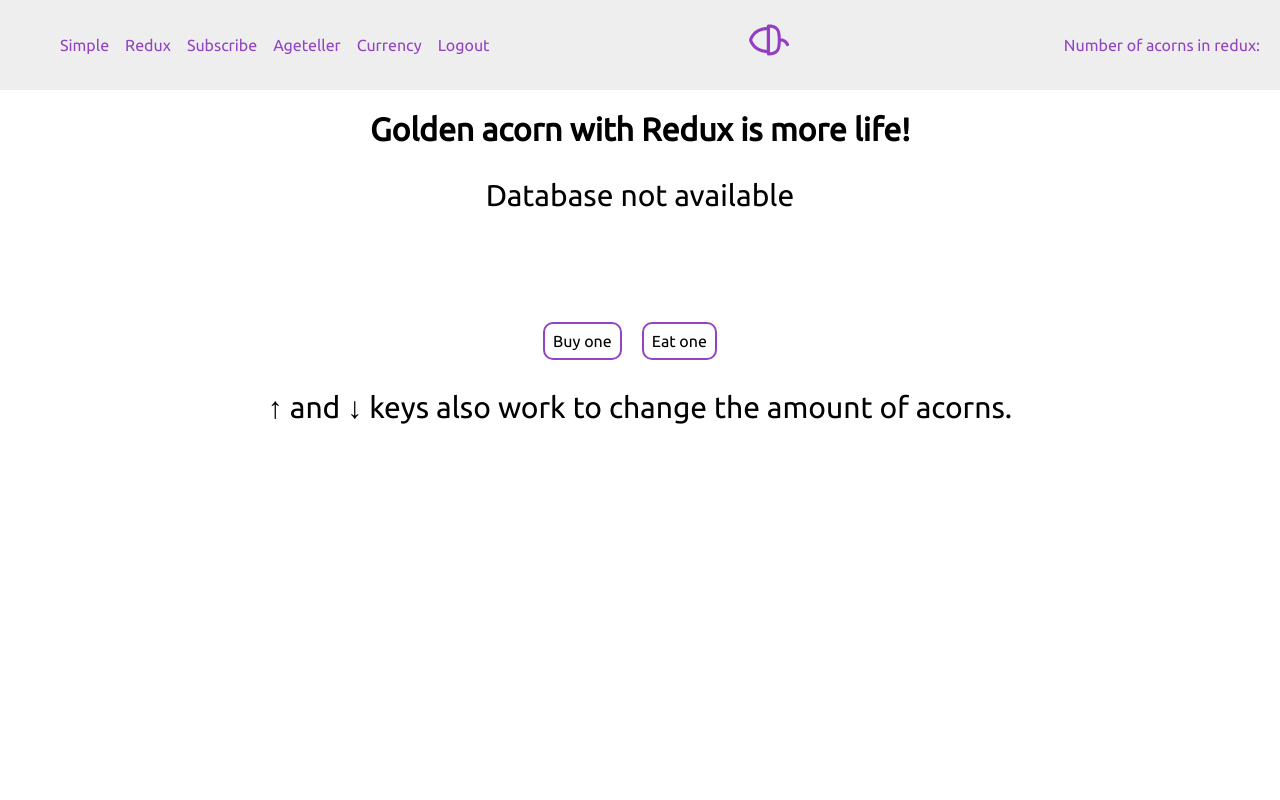
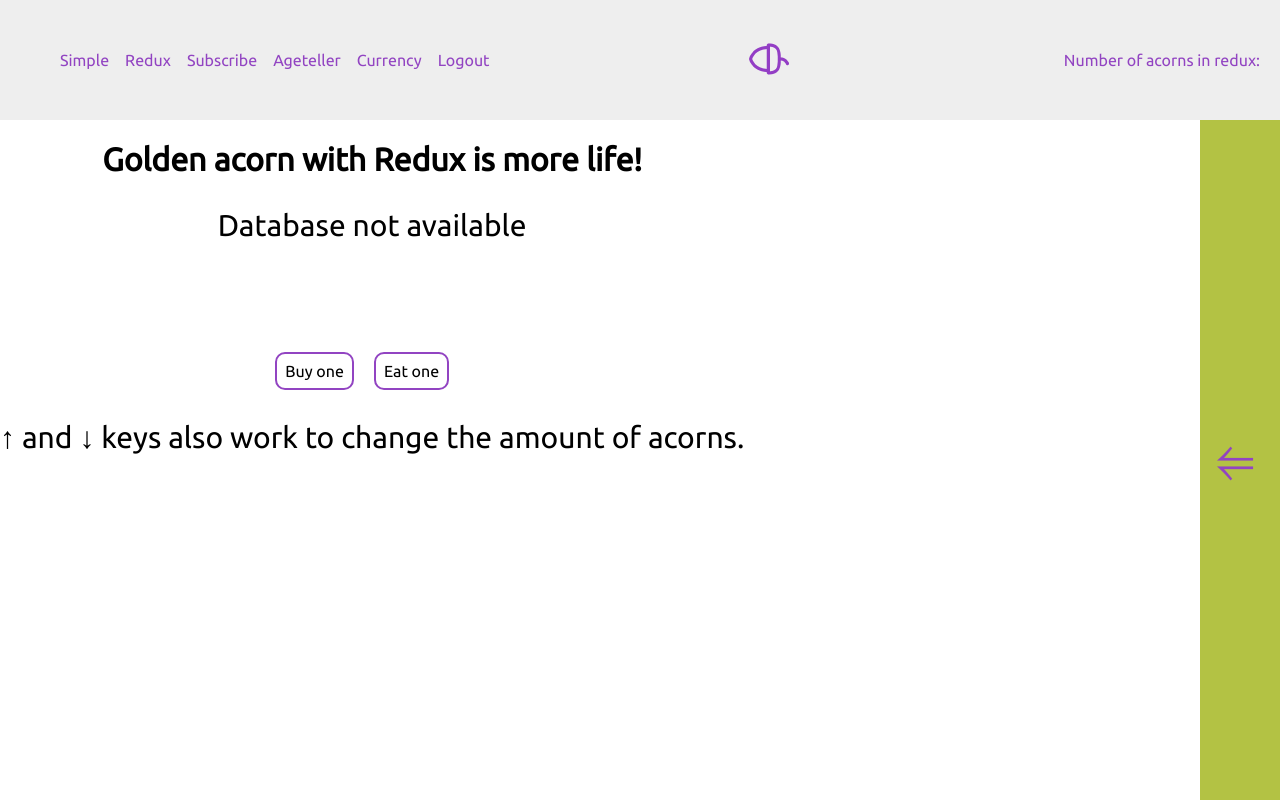
Before and after one commit to bbosze/golden-acorns, a React app: page /redux in a window 1280 px wide. Built offline with nearby package versions, Linux system fonts and the light colour scheme; no server answers.

Commit message:
animated sidebar added

```diff
--- a/src/App.scss
+++ b/src/App.scss
@@ -1,4 +1,8 @@
 @import url('https://fonts.googleapis.com/css?family=Ubuntu');
+
+html, body, #root {
+  height: 100%;
+}
 
 body {
   margin: 0;
@@ -21,6 +25,10 @@ body {
   padding: 20px;
   color: #9244C2;
   background: #eee;
+  height: 7%;
+  display: flex;
+  align-items: center;
+  height: 10%;
 }
 
 a {
@@ -42,7 +50,6 @@ a {
   cursor: pointer;
   outline: inherit;
   margin-right: 20px;
-
 }
 
 .button:hover {
@@ -82,9 +89,7 @@ header {
   display: flex;
   justify-content: space-between;
 }
-.menu-items-list {
 
-}
 .menu-item {
   list-style-type: none;
   margin-right: 1rem;
@@ -121,6 +126,10 @@ header {
   display: none;
 }
 
+.menu-items-list {
+  display: flex;
+}
+
 @media (max-width:768px)
 {
   .toggle
@@ -130,6 +139,8 @@ header {
 .menu-items-list
 {
   width: 100%;
+  background: #c28b44;
+  flex-direction: column;
 }
 .menu-item
 {
@@ -236,3 +247,44 @@ form>p {
   text-align: center;
   font-size: 1rem;
 }
+
+.maincontainer {
+  display: flex;
+  justify-content: space-between;
+  min-height: 85%;
+}
+
+.sidebar {
+  background: #b3c244;
+  margin: 0;
+  font-size: 3rem;
+  display: flex;
+  align-items: center;
+  padding-left: 1rem;
+}
+
+.active {
+  width: 20rem;
+  -webkit-transition:width 300ms ease-out;
+  -moz-transition:width 300ms ease-out;
+  -o-transition:width 300ms ease-out;
+  transition:width 300ms ease-out;
+}
+
+.inactive {
+  width: 4rem;
+  -webkit-transition:width 300ms ease-in;
+  -moz-transition:width 300ms ease-in;
+  -o-transition:width 300ms ease-in;
+  transition:width 300ms ease-in;
+}
+
+.sidebar-button {
+  background: none;
+  color: #9244C2;
+  border: 0;
+  font: inherit;
+  cursor: pointer;
+  outline: inherit;
+  padding: 0;
+}
--- a/src/components/Ageteller.js
+++ b/src/components/Ageteller.js
@@ -1,6 +1,4 @@
 import React, { Component } from 'react';
-import Header from './Header';
-
 
 class Ageteller extends Component {
   constructor(props) {
@@ -9,8 +7,6 @@ class Ageteller extends Component {
       date: '',
       age: null,
     }
-    this.handleChange = this.handleChange.bind(this);
-    this.handleSubmit = this.handleSubmit.bind(this);
   }
 
   calculateAge(date) {
@@ -20,19 +16,20 @@ class Ageteller extends Component {
       let age = (now.getTime() - birth.getTime())/1000 / 60 / 60 /24 / 365;
       let years = Math.floor(age)
       age -= years
+      console.log(age);
       let months = Math.floor(age * 12);
       return `${years} years, ${months} months`;
     }
   }
 
-  handleSubmit(event) {
+  handleSubmit = (event) => {
     event.preventDefault();
     this.setState({
       age: this.calculateAge(this.state.date),
     })
   }
 
-  handleChange(event) {
+  handleChange = (event) => {
     const date = event.target.value;
     this.setState({
       date: date
@@ -41,8 +38,7 @@ class Ageteller extends Component {
 
   render() {
     return (
-      <div className="App">
-        <Header />
+      <React.Fragment>
         <form
           className="form"
           onSubmit={this.handleSubmit}
@@ -61,7 +57,7 @@ class Ageteller extends Component {
           />
         </form>
         <p>{(typeof this.state.age === 'string') ? `You have been able to eat acorns for ${this.state.age}.` : ''}</p>
-      </div>
+      </React.Fragment>
     )
   }
 
--- /dev/null
+++ b/src/components/App.js
@@ -0,0 +1,21 @@
+import React, { Component } from 'react';
+import Header from './Header';
+import Sidebar from './Sidebar';
+import Router from "./Router";
+
+
+const App = () => {
+  return(
+  <React.Fragment>
+      <Header />
+      <div className="maincontainer">
+        <div className="App">
+          <Router />
+        </div>
+        <Sidebar />
+      </div>
+  </React.Fragment>
+  );
+}
+
+export default App;
--- a/src/components/Currency.js
+++ b/src/components/Currency.js
@@ -1,7 +1,5 @@
 import React, { Component } from 'react';
-import Header from './Header';
 import getCurrencyData from './helpers/getcurrencydata'
-
 
 
 class Currency extends Component {
@@ -42,8 +40,7 @@ class Currency extends Component {
 
   render() {
     return (
-      <div className="App">
-        <Header />
+      <React.Fragment>
         <h2>Currences in Euro*</h2>
         <p className="footnote">*From European Central Bank</p>
         <p>{ this.state.time }</p>
@@ -65,7 +62,7 @@ class Currency extends Component {
         <p>
           {this.state.selectedRate} {this.state.selectedCurrency}
         </p>
-      </div>
+      </React.Fragment>
     )
   }
 
--- a/src/components/Header.js
+++ b/src/components/Header.js
@@ -4,12 +4,6 @@ import logo from '../logo.svg';
 import Navbar from './Navbar'
 
 class Header extends Component {
-  activateMenuBar() {
-    let menuItems = document.querySelectorAll('.menu-item')
-    menuItems.forEach((e) => {
-      e.classList.toggle('active')
-    })
-  }
   render() {
     return (
       <header className="App-header">
--- a/src/components/ReduxGoldenAcornApp.js
+++ b/src/components/ReduxGoldenAcornApp.js
@@ -1,6 +1,5 @@
 import React, { Component } from 'react';
 import { connect } from 'react-redux';
-import Header from './Header';
 import Button from './Button';
 import { dispatchEat, dispatchBuy } from './actions/actions'
 import putAcornData from './helpers/putacorndata'
@@ -42,13 +41,12 @@ class ReduxGoldenAcornApp extends Component {
   }
   render() {
     return (
-      <div className="App">
-        <Header />
+      <React.Fragment>
         <h1>Golden acorn with Redux is more life!</h1>
         <Display acorns={ this.props.count }/>
         <Button buyOne={this.buyOne} eatOne={this.eatOne}/>
         <p className="arrow-info">&uarr; and &darr; keys also work to change the amount of acorns.</p>
-      </div>
+      </React.Fragment>
     );
   }
 }
--- a/src/components/Router.js
+++ b/src/components/Router.js
@@ -8,12 +8,8 @@ import Currency from './Currency';
 import Welcome from './Welcome';
 
 
-
-
-
 const Router = () => (
   <BrowserRouter>
-
       <Switch>
         <Route exact path="/" component={Welcome} />
         <Route exact path="/index" component={Subscribe} />
--- /dev/null
+++ b/src/components/Sidebar.js
@@ -0,0 +1,29 @@
+import React, { Component } from 'react';
+
+class Sidebar extends Component {
+  constructor(props) {
+    super(props);
+    this.state = {
+      active: 'inactive',
+    }
+  }
+  activateSidebar = () => {
+    let sidebar = (this.state.active === "inactive") ? "active" : "inactive";
+    this.setState({active: sidebar,})
+  }
+
+  render() {
+    return(
+      <aside className={'sidebar ' + this.state.active }>
+        <button
+          className="sidebar-button"
+          onClick={this.activateSidebar}
+          >
+          &#10594;
+        </button>
+      </aside>
+    )
+  }
+}
+
+export default Sidebar;
--- a/src/components/SimpleGoldenAcornApp.js
+++ b/src/components/SimpleGoldenAcornApp.js
@@ -1,5 +1,4 @@
 import React, { Component } from 'react';
-import Header from './Header';
 import Button from './Button';
 import Display  from './Display';
 import getInitialState from './helpers/getinitialstate'
@@ -44,13 +43,12 @@ class SimpleGoldenAcornApp extends Component {
 
   render() {
     return (
-      <div className="App" >
-        <Header />
+      <React.Fragment>
         <h1>Golden acorn is life!</h1>
         <Display acorns={ this.state.acorns }/>
         <Button buyOne={this.buyOne} eatOne={this.eatOne}/>
         <p className="arrow-info">&uarr; and &darr; keys also work to change the amount of acorns.</p>
-      </div>
+      </React.Fragment>
     );
   }
 }
--- a/src/components/Subscribe.js
+++ b/src/components/Subscribe.js
@@ -1,9 +1,9 @@
 import React, { Component } from 'react';
-import Header from './Header';
 import '../App.css';
 import inputValidator from './helpers/inputvalidator';
 import passwordValidator from './helpers/passwordvalidator';
 import rePasswordValidator from './helpers/reenter-passwordvalidator';
+import getUser from './helpers/getuser';
 
 
 let addUser = (user) => {
@@ -18,25 +18,6 @@ let addUser = (user) => {
       password: user.password,
     })
   }).then(response=>response.json())
-}
-
-let getUser = () => {
-  return fetch(`http://localhost:9000/users`)
-    .then(response => {
-      if (response.ok) {
-        return Promise.resolve(response);
-      }
-      else {
-        return Promise.reject(new Error('Failed to load'));
-      }
-    })
-    .then(response => response.json())
-    .then(data => {
-        return data;
-    })
-    .catch(function(error) {
-        console.log(`Error: ${error.message}`);
-  });
 }
 
 const patterns = {
@@ -105,8 +86,7 @@ class Subscribe extends Component {
 
   render() {
     return (
-      <div className="App">
-        <Header />
+      <React.Fragment>
         <h1>Subscribe now for many new acorns!</h1>
         <form
           onSubmit={this.handleSubmit}
@@ -138,13 +118,13 @@ class Subscribe extends Component {
               value={this.state.reenter}
               onChange={this.handleChange}
             /> */}
-            {/* <p>Password must match the previously entered password</p>
+            <p>Password must match the previously entered password</p>
             <input
             className={'submitbutton ' + this.state.btnValid }
             type="submit"
             value="Submit"
             onSubmit={this.handleSubmit}
-          /> */}
+          />
         </form>
         <p>Recently subscribed users:
         </p>
@@ -152,7 +132,7 @@ class Subscribe extends Component {
           this.state.users.map(users => <li key={users.email}> {users.email} </li>)
           }
         </ul>
-      </div>
+      </React.Fragment>
     );
   }
 }
--- a/src/components/helpers/getinitialstate.js
+++ b/src/components/helpers/getinitialstate.js
@@ -17,4 +17,4 @@ function getInitialState(url) {
     });
 }
 
-export default getInitialState
+export default getInitialState;
--- /dev/null
+++ b/src/components/helpers/getuser.js
@@ -0,0 +1,21 @@
+function getUser() {
+  return fetch(`http://localhost:9000/users`)
+  .then(response => {
+    if (response.ok) {
+      return Promise.resolve(response);
+    }
+    else {
+      return Promise.reject(new Error('Failed to load'));
+    }
+  })
+  .then(response => response.json())
+  .then(data => {
+      return data;
+  })
+  .catch(error => {
+    console.log(`Error: ${error.message}`);
+    throw error;
+  });
+}
+
+export default getUser;
--- a/src/index.js
+++ b/src/index.js
@@ -4,9 +4,9 @@ import { Provider } from 'react-redux';
 import { createStore } from 'redux';
 import reducer from './components/reducers/reducer.js'
 import './index.css';
-import Router from "./components/Router";
 import registerServiceWorker from './registerServiceWorker';
 import getInitialState from './components/helpers/getinitialstate'
+import App from './components/App'
 
 const store = createStore(
   reducer, window.__REDUX_DEVTOOLS_EXTENSION__ && window.__REDUX_DEVTOOLS_EXTENSION__());
@@ -17,11 +17,9 @@ getInitialState('redux').then(data => {
   })
 });
 
-
-
 ReactDOM.render(
   <Provider store={store}>
-    <Router />
+    <App />
   </Provider>
   , document.getElementById('root'));
 registerServiceWorker();
```
Also changed, not shown: src/App.css.
